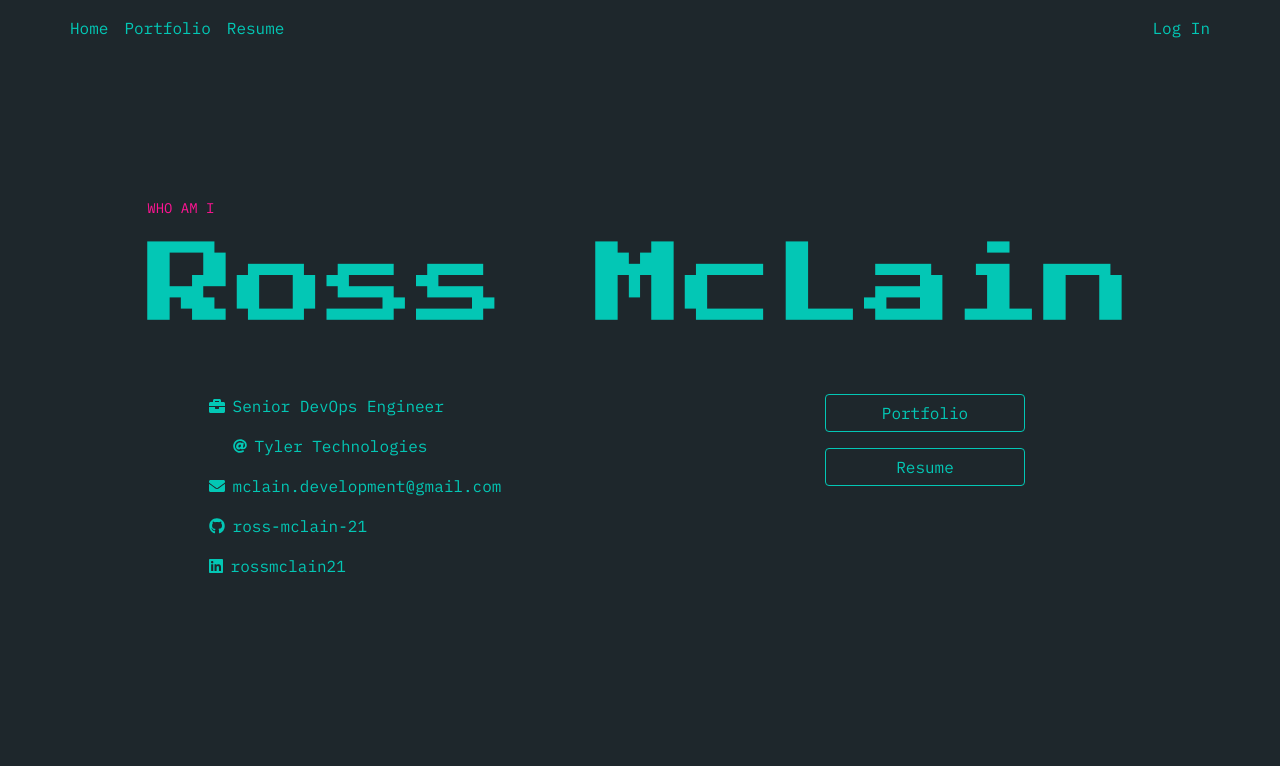
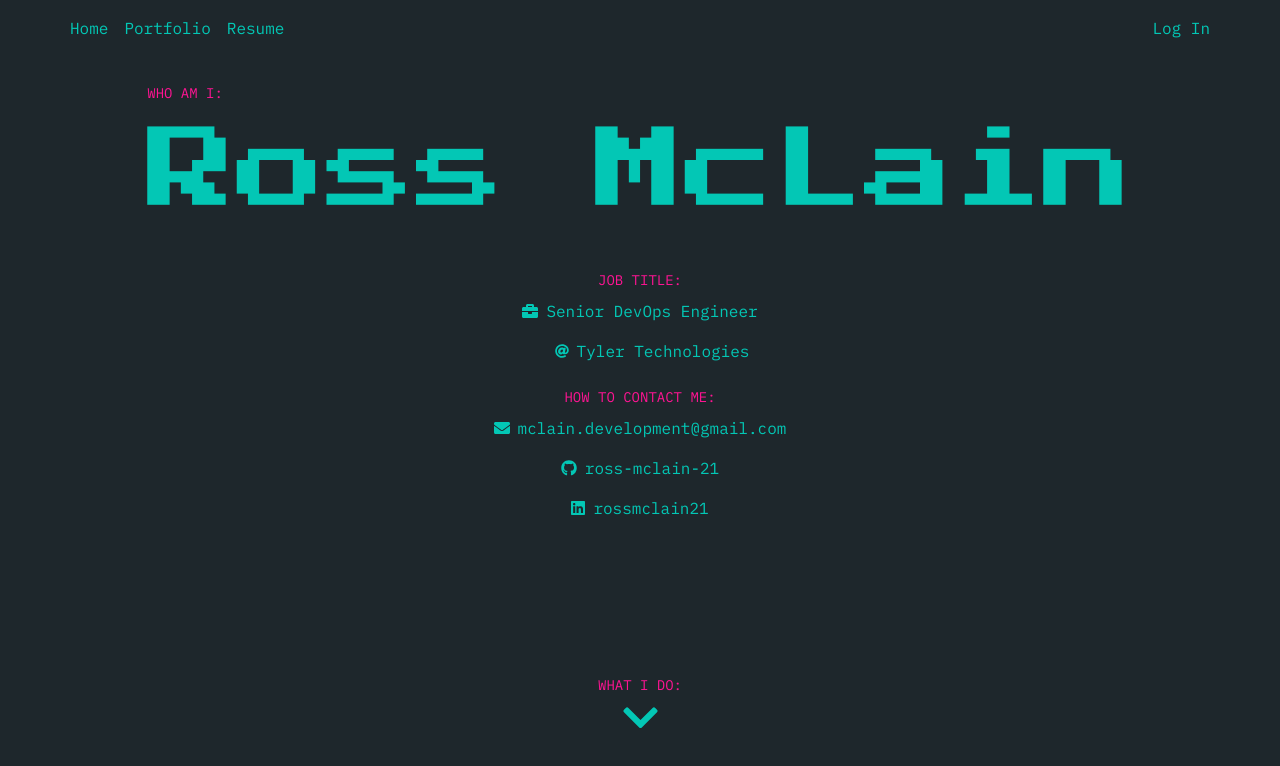
Before and after one commit to ross-mclain-21/rm-md-nextjs-app, a Next.js app: page / in a window 1280 px wide. Shown: the top 766 px of the page. Built offline with nearby package versions, Linux system fonts and the light colour scheme; no server answers.

Commit message:
added more to homepage

```diff
--- a/components/common/CommonAnimations.ts
+++ b/components/common/CommonAnimations.ts
@@ -2,3 +2,11 @@ export const serviceVariants = {
   visible: { opacity: 1, transition: { duration: 1 } },
   hidden: { opacity: 0 }
 };
+
+export const bounceTransition = {
+  y: {
+    duration: 1,
+    repeat: Infinity,
+    ease: 'easeOut'
+  }
+};
--- /dev/null
+++ b/components/common/CommonFunctions.ts
@@ -0,0 +1,5 @@
+import { RefObject } from 'react';
+
+export const scrollTo = (ref: RefObject<any>) => {
+  ref.current.scrollIntoView({ behavior: 'smooth' });
+};
--- /dev/null
+++ b/components/common/GlobalContext.tsx
@@ -0,0 +1,9 @@
+import React, { Dispatch, RefObject, SetStateAction } from 'react';
+
+interface IGlobalContext {}
+
+const defaultGlobalContext = {};
+
+const GlobalContext = React.createContext<IGlobalContext>(defaultGlobalContext);
+
+export default GlobalContext;
--- /dev/null
+++ b/components/home/ButWaitThereIsMore.tsx
@@ -0,0 +1,28 @@
+import { FontAwesomeIcon } from '@fortawesome/react-fontawesome';
+import React from 'react';
+import TypeWriter from '../common/TypeWriter';
+import { faChevronDown } from '@fortawesome/free-solid-svg-icons';
+import { motion } from 'framer-motion';
+import { bounceTransition } from '../common/CommonAnimations';
+import { scrollTo } from '../common/CommonFunctions';
+
+function ButWaitThereIsMore() {
+  return (
+    <div className="flex-fill d-flex flex-column justify-content-end">
+      <div className="d-flex flex-column align-items-center justify-content-center p-5">
+        <TypeWriter message={'WHAT I DO:'} classes="small code" typingSpeed={200} />
+        <a href="#" onClick={() => scrollTo(elementRef)}>
+          <motion.h1
+            transition={bounceTransition}
+            animate={{
+              y: ['5px', '-5px']
+            }}>
+            <FontAwesomeIcon icon={faChevronDown} />
+          </motion.h1>
+        </a>
+      </div>
+    </div>
+  );
+}
+
+export default ButWaitThereIsMore;
--- a/components/home/Home.tsx
+++ b/components/home/Home.tsx
@@ -1,12 +1,14 @@
 import HomeHeader from './HomeHeader';
 import HomeDetail from './HomeDetail';
 import React from 'react';
+import ButWaitThereIsMore from './ButWaitThereIsMore';
 
 export default function Home() {
   return (
-    <div className={'vh-100 d-flex flex-column container justify-content-center'}>
+    <div className={'vh-100 d-flex flex-column container justify-content-between'}>
       <HomeHeader />
       <HomeDetail />
+      <ButWaitThereIsMore />
     </div>
   );
 }
--- a/components/home/HomeDetail.tsx
+++ b/components/home/HomeDetail.tsx
@@ -5,12 +5,16 @@ import { faAt, faBriefcase, faEnvelope, faHashtag } from '@fortawesome/free-soli
 import { faGithub, faLinkedin } from '@fortawesome/free-brands-svg-icons';
 import { motion } from 'framer-motion';
 import Link from 'next/link';
+import TypeWriter from '../common/TypeWriter';
 
 function HomeDetail() {
   return (
-    <div className="row my-3">
-      <div className="col-md-6 d-flex flex-column align-items-center">
-        <div className="d-flex flex-column align-items-md-start align-items-center">
+    <div className="my-3">
+      <div className="d-flex flex-column align-items-center">
+        <div className="d-flex flex-column align-items-center">
+          <div className="">
+            <TypeWriter message={'JOB TITLE:'} classes="small code" typingSpeed={200} />
+          </div>
           <HomeDetailListItem faIcon={faBriefcase} text={'Senior DevOps Engineer'} faClasses="fa-1x" />
           <div className="ms-4">
             <HomeDetailListItem
@@ -21,7 +25,9 @@ function HomeDetail() {
               link="https://www.tylertech.com/"
             />
           </div>
-
+          <div className="mt-3">
+            <TypeWriter message={'HOW TO CONTACT ME:'} classes="small code" typingSpeed={200} />
+          </div>
           <HomeDetailListItem
             faIcon={faEnvelope}
             text={'mclain.development@gmail.com'}
@@ -54,20 +60,20 @@ function HomeDetail() {
           />
         </div>
       </div>
-      <motion.div
-        initial={{ opacity: 0 }}
-        animate={{ opacity: 1 }}
-        transition={{ duration: 1 }}
-        className="col-md-6 d-flex flex-column align-items-center pt-md-2 pt-4">
-        <div className="d-flex flex-column">
-          <Link href={'/portfolio'}>
-            <span className="btn btn-outline-code-green home-detail-btn mb-3">Portfolio</span>
-          </Link>
-          <Link href={'/resume'}>
-            <span className="btn btn-outline-code-green home-detail-btn mb-3">Resume</span>
-          </Link>
-        </div>
-      </motion.div>
+      {/*<motion.div*/}
+      {/*  initial={{ opacity: 0 }}*/}
+      {/*  animate={{ opacity: 1 }}*/}
+      {/*  transition={{ duration: 1 }}*/}
+      {/*  className="col-md-6 d-flex flex-column align-items-center pt-md-2 pt-4">*/}
+      {/*  <div className="d-flex flex-column">*/}
+      {/*    <Link href={'/portfolio'}>*/}
+      {/*      <span className="btn btn-outline-code-green home-detail-btn mb-3">Portfolio</span>*/}
+      {/*    </Link>*/}
+      {/*    <Link href={'/resume'}>*/}
+      {/*      <span className="btn btn-outline-code-green home-detail-btn mb-3">Resume</span>*/}
+      {/*    </Link>*/}
+      {/*  </div>*/}
+      {/*</motion.div>*/}
     </div>
   );
 }
--- a/components/home/HomeHeader.tsx
+++ b/components/home/HomeHeader.tsx
@@ -5,10 +5,10 @@ import TypeWriter from '../common/TypeWriter';
 
 function HomeHeader() {
   return (
-    <div className="d-flex flex-column align-items-center">
+    <div className="d-flex flex-column align-items-center justify-content-end flex-fill">
       <div>
         <div className="">
-          <TypeWriter message={'WHO AM I'} classes="small code" typingSpeed={200} />
+          <TypeWriter message={'WHO AM I:'} classes="small code" typingSpeed={200} />
         </div>
         <div className="d-flex align-items-center mb-3">
           {/*<FontAwesomeIcon icon={faChevronRight} className="header-chevron" />*/}
--- a/components/services/Develop.tsx
+++ b/components/services/Develop.tsx
@@ -1,14 +1,14 @@
-import React, { useEffect } from 'react';
+import React, { RefObject, useContext, useEffect, useRef } from 'react';
 
 import { FontAwesomeIcon } from '@fortawesome/react-fontawesome';
 import { motion, useAnimation } from 'framer-motion';
 import { serviceVariants } from '../common/CommonAnimations';
 import { faDesktop } from '@fortawesome/free-solid-svg-icons';
 import { useInView } from 'react-intersection-observer';
+import GlobalContext from '../common/GlobalContext';
 
 export default function Develop() {
   const controls = useAnimation();
-
   const [ref, inView] = useInView();
   useEffect(() => {
     if (inView) {
@@ -17,8 +17,11 @@ export default function Develop() {
       controls.start('hidden');
     }
   }, [controls, inView]);
+
+  const developRef = useRef();
+
   return (
-    <div className={'vh-100 d-flex flex-column container align-items-center justify-content-center'}>
+    <div ref={developRef} className={'vh-100 d-flex flex-column container align-items-center justify-content-center'}>
       <motion.div ref={ref} animate={controls} initial="hidden" variants={serviceVariants} className="service">
         <div className="d-flex align-items-center justify-content-between">
           <h1 className={'me-3'}>DEVELOP</h1>
--- a/pages/_app.tsx
+++ b/pages/_app.tsx
@@ -7,15 +7,18 @@ import Layout from '../components/Layout';
 import '@fortawesome/fontawesome-svg-core/styles.css';
 import initFontAwesome from '../utils/initFontAwesome';
 import '../styles/globals.scss';
+import GlobalContext from '../components/common/GlobalContext';
 
 initFontAwesome();
 
 export default function App({ Component, pageProps }: AppProps) {
   return (
     <UserProvider>
-      <Layout>
-        <Component {...pageProps} />
-      </Layout>
+      <GlobalContext.Provider value={{}}>
+        <Layout>
+          <Component {...pageProps} />
+        </Layout>
+      </GlobalContext.Provider>
     </UserProvider>
   );
 }
--- a/styles/globals.scss
+++ b/styles/globals.scss
@@ -49,6 +49,7 @@ a {
 
 .opacity-0{
   opacity: 0 !important;
+  pointer-events: none;
 }
 .opacity-1{
   opacity: 1 !important;
```
